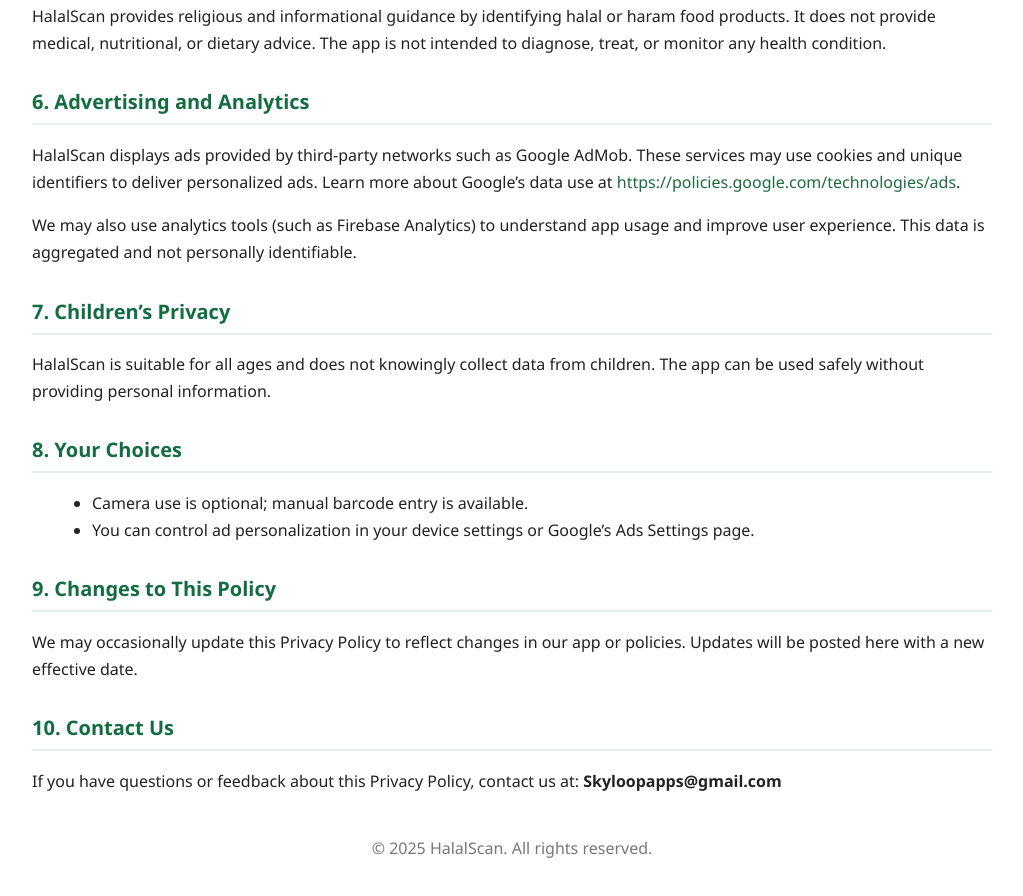
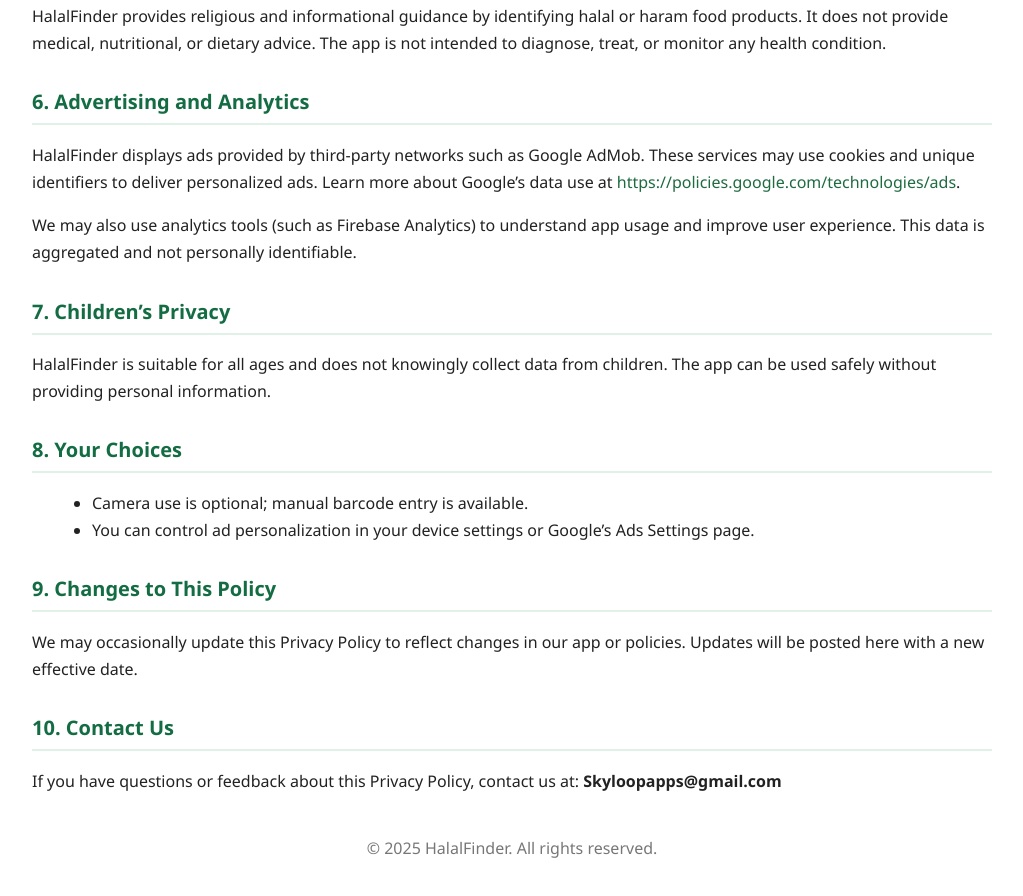
Before and after one commit to Rafhan-hub/halalscan-privacy, a plain HTML site: page index.html in a window 1280 px wide. Shown: the part 1064-1960 px from the top of the page, without its empty margins (128-1151 px from the left). Drawn offline with Linux system fonts and the light colour scheme.

Commit message:
HalalFinder name updated

```diff
--- a/index.html
+++ b/index.html
@@ -90,14 +90,14 @@
         <img src="logo.png" alt="HalalScan Logo" class="logo" />
       </div>
       <div class="app-title">
-        <h1>HalalScan – Halal Food Identifier</h1>
+        <h1>HalalFinder – Food Scanner</h1>
         <p class="subtitle">Privacy Policy</p>
       </div>
     </div>
 
     <p><strong>Effective Date:</strong> October 13, 2025</p>
 
-    <p>HalalScan (“we,” “our,” or “us”) values your privacy. This Privacy Policy explains how our mobile application, <strong>HalalScan – Halal Food Identifier</strong> (“the App”), handles and protects your information when you use it.</p>
+    <p>HalalFinder (“we,” “our,” or “us”) values your privacy. This Privacy Policy explains how our mobile application, <strong>HalalFinder – Food Scanner</strong> (“the App”), handles and protects your information when you use it.</p>
 
     <h2>1. Information We Collect</h2>
     <ul>
@@ -116,14 +116,14 @@
     <p>We may use third-party sources or APIs such as Open Food Facts. These services operate under their own privacy policies, which we encourage you to review separately.</p>
 
     <h2>5. Health Information Disclaimer</h2>
-    <p>HalalScan provides religious and informational guidance by identifying halal or haram food products. It does not provide medical, nutritional, or dietary advice. The app is not intended to diagnose, treat, or monitor any health condition.</p>
+    <p>HalalFinder provides religious and informational guidance by identifying halal or haram food products. It does not provide medical, nutritional, or dietary advice. The app is not intended to diagnose, treat, or monitor any health condition.</p>
 
     <h2>6. Advertising and Analytics</h2>
-    <p>HalalScan displays ads provided by third-party networks such as Google AdMob. These services may use cookies and unique identifiers to deliver personalized ads. Learn more about Google’s data use at <a href="https://policies.google.com/technologies/ads" target="_blank">https://policies.google.com/technologies/ads</a>.</p>
+    <p>HalalFinder displays ads provided by third-party networks such as Google AdMob. These services may use cookies and unique identifiers to deliver personalized ads. Learn more about Google’s data use at <a href="https://policies.google.com/technologies/ads" target="_blank">https://policies.google.com/technologies/ads</a>.</p>
     <p>We may also use analytics tools (such as Firebase Analytics) to understand app usage and improve user experience. This data is aggregated and not personally identifiable.</p>
 
     <h2>7. Children’s Privacy</h2>
-    <p>HalalScan is suitable for all ages and does not knowingly collect data from children. The app can be used safely without providing personal information.</p>
+    <p>HalalFinder is suitable for all ages and does not knowingly collect data from children. The app can be used safely without providing personal information.</p>
 
     <h2>8. Your Choices</h2>
     <ul>
@@ -138,7 +138,7 @@
     <p>If you have questions or feedback about this Privacy Policy, contact us at: <strong>Skyloopapps@gmail.com</strong></p>
 
     <footer>
-      <p>© 2025 HalalScan. All rights reserved.</p>
+      <p>© 2025 HalalFinder. All rights reserved.</p>
     </footer>
   </div>
 </body>
```
